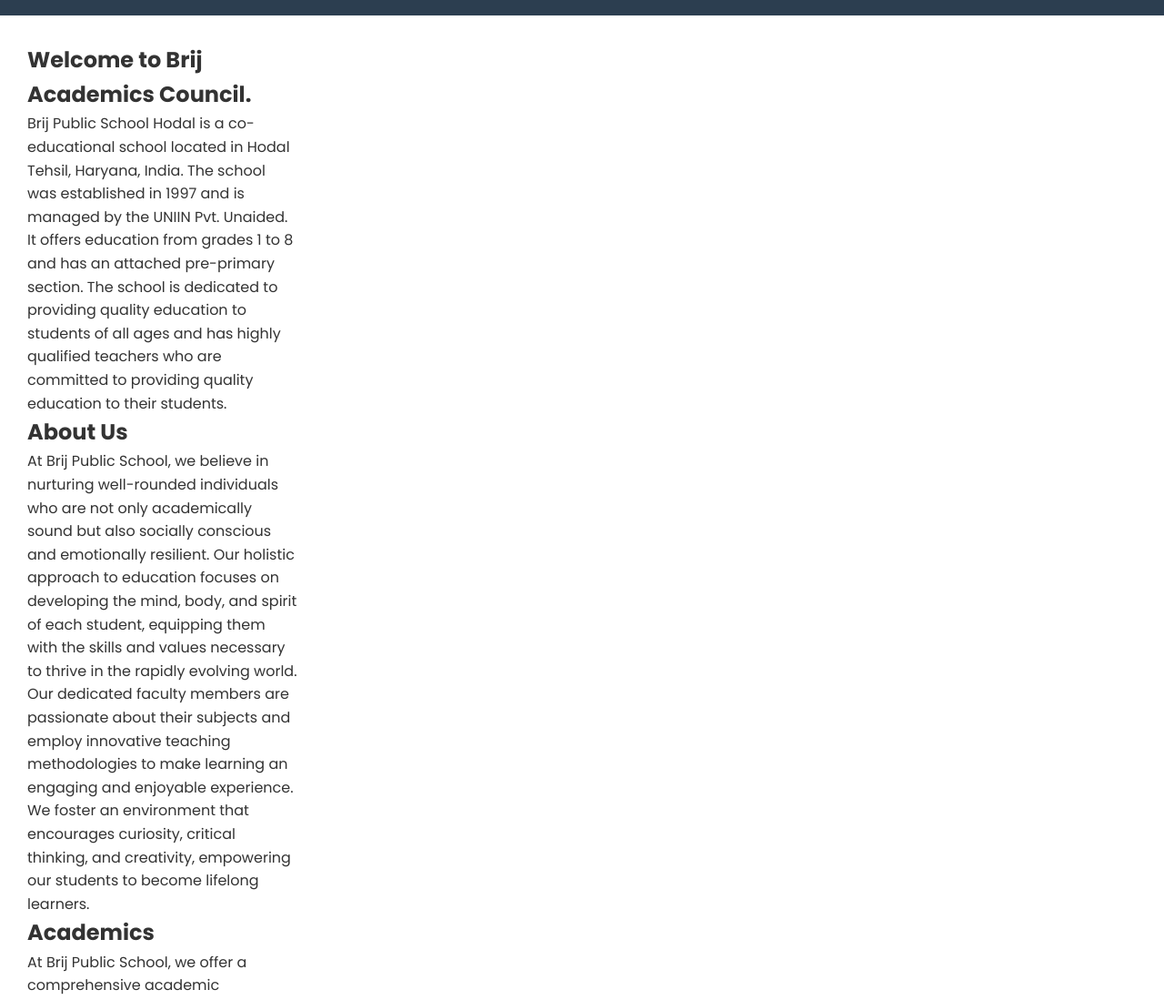
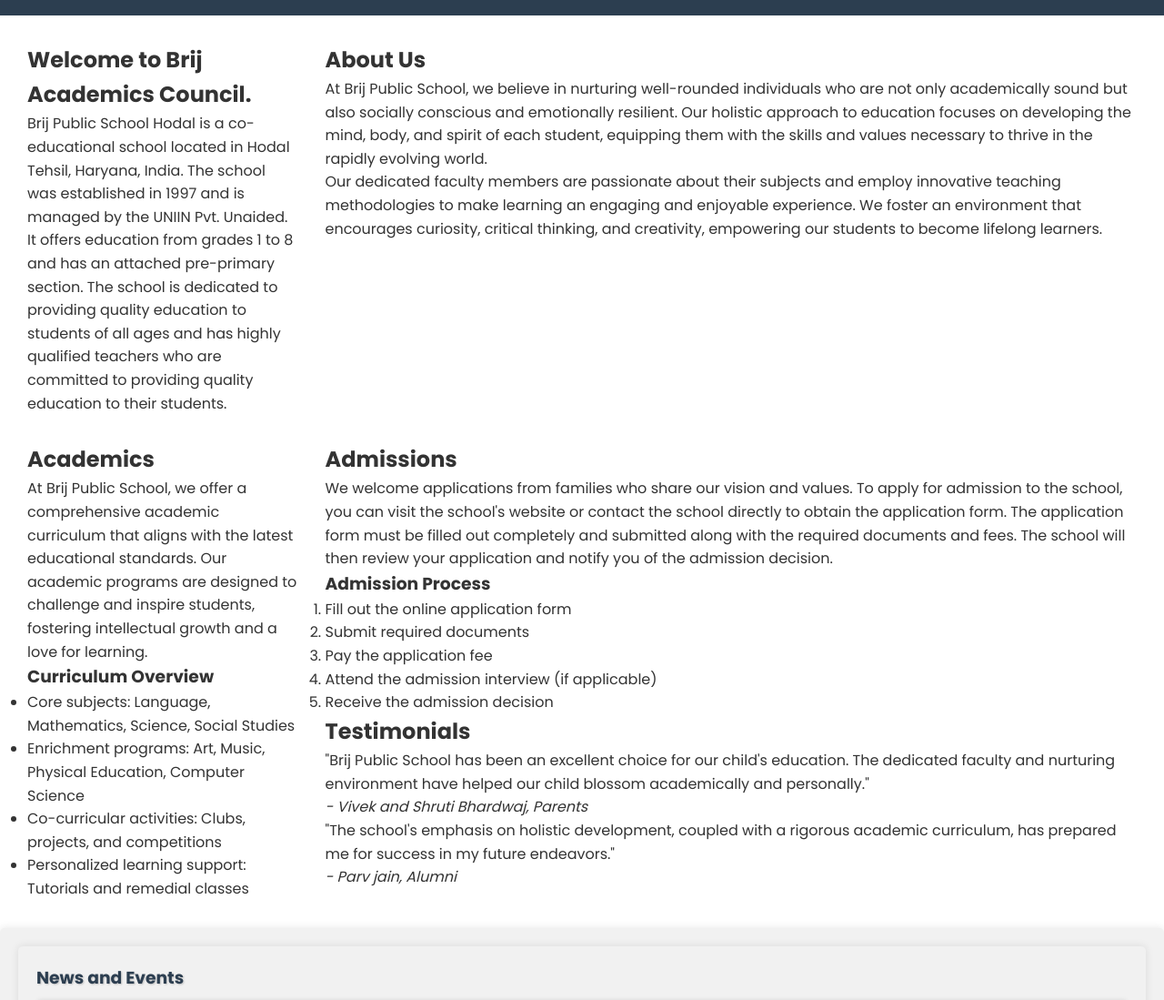
Before and after one commit to premsharma8168/SCHOOLWEBSITE, a plain HTML site: page index.html in a window 1280 px wide. Shown: the part 181-1280 px from the top of the page at 91% size. Drawn offline with Linux system fonts and the light colour scheme.

Commit message:
Update index.html

```diff
--- a/index.html
+++ b/index.html
@@ -28,13 +28,13 @@
     <div id="home">
       <h2>Welcome to Brij Academics Council.</h2>
       <p>Brij Public School Hodal is a co-educational school located in Hodal Tehsil, Haryana, India. The school was established in 1997 and is managed by the UNIIN Pvt. Unaided. It offers education from grades 1 to 8 and has an attached pre-primary section. The school is dedicated to providing quality education to students of all ages and has highly qualified teachers who are committed to providing quality education to their students.</p>
-    <!-- </div> -->
-    <!-- <div id="about"> -->
+    </div>
+    <div id="about">
       <h2>About Us</h2>
       <p>At Brij Public School, we believe in nurturing well-rounded individuals who are not only academically sound but also socially conscious and emotionally resilient. Our holistic approach to education focuses on developing the mind, body, and spirit of each student, equipping them with the skills and values necessary to thrive in the rapidly evolving world.</p>
       <p>Our dedicated faculty members are passionate about their subjects and employ innovative teaching methodologies to make learning an engaging and enjoyable experience. We foster an environment that encourages curiosity, critical thinking, and creativity, empowering our students to become lifelong learners.</p>
-    <!-- </div> -->
-    <!-- <div id="academics"> -->
+    </div>
+    <div id="academics">
       <h2>Academics</h2>
       <p>At Brij Public School, we offer a comprehensive academic curriculum that aligns with the latest educational standards. Our academic programs are designed to challenge and inspire students, fostering intellectual growth and a love for learning.</p>
       <h3>Curriculum Overview</h3>
@@ -44,8 +44,8 @@
         <li>Co-curricular activities: Clubs, projects, and competitions</li>
         <li>Personalized learning support: Tutorials and remedial classes</li>
       </ul>
-    <!-- </div> -->
-    <!-- <div id="admissions"> -->
+    </div>
+    <div id="admissions">
       <h2>Admissions</h2>
       <p>We welcome applications from families who share our vision and values. To apply for admission to the school, you can visit the school's website or contact the school directly to obtain the application form. The application form must be filled out completely and submitted along with the required documents and fees. The school will then review your application and notify you of the admission decision.</p>
       <h3>Admission Process</h3>
```
